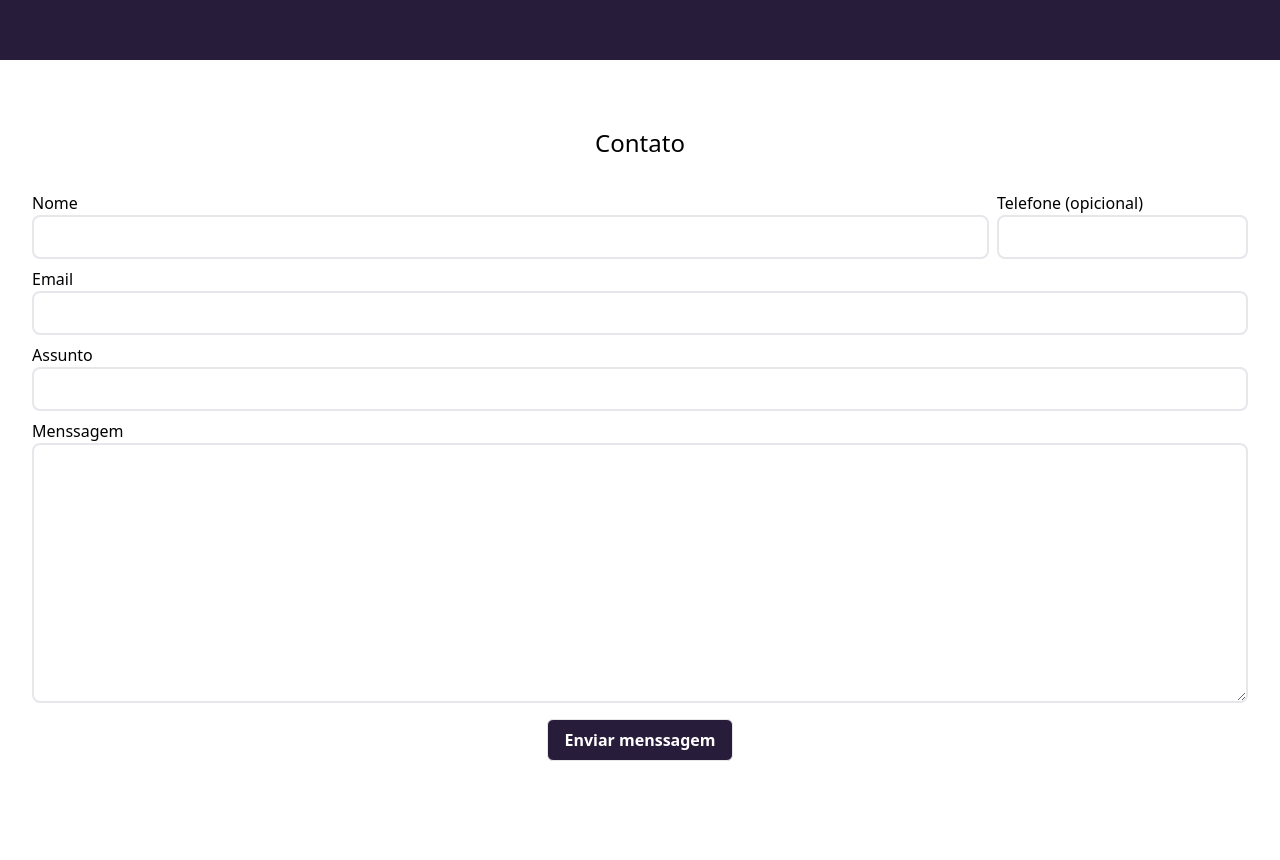
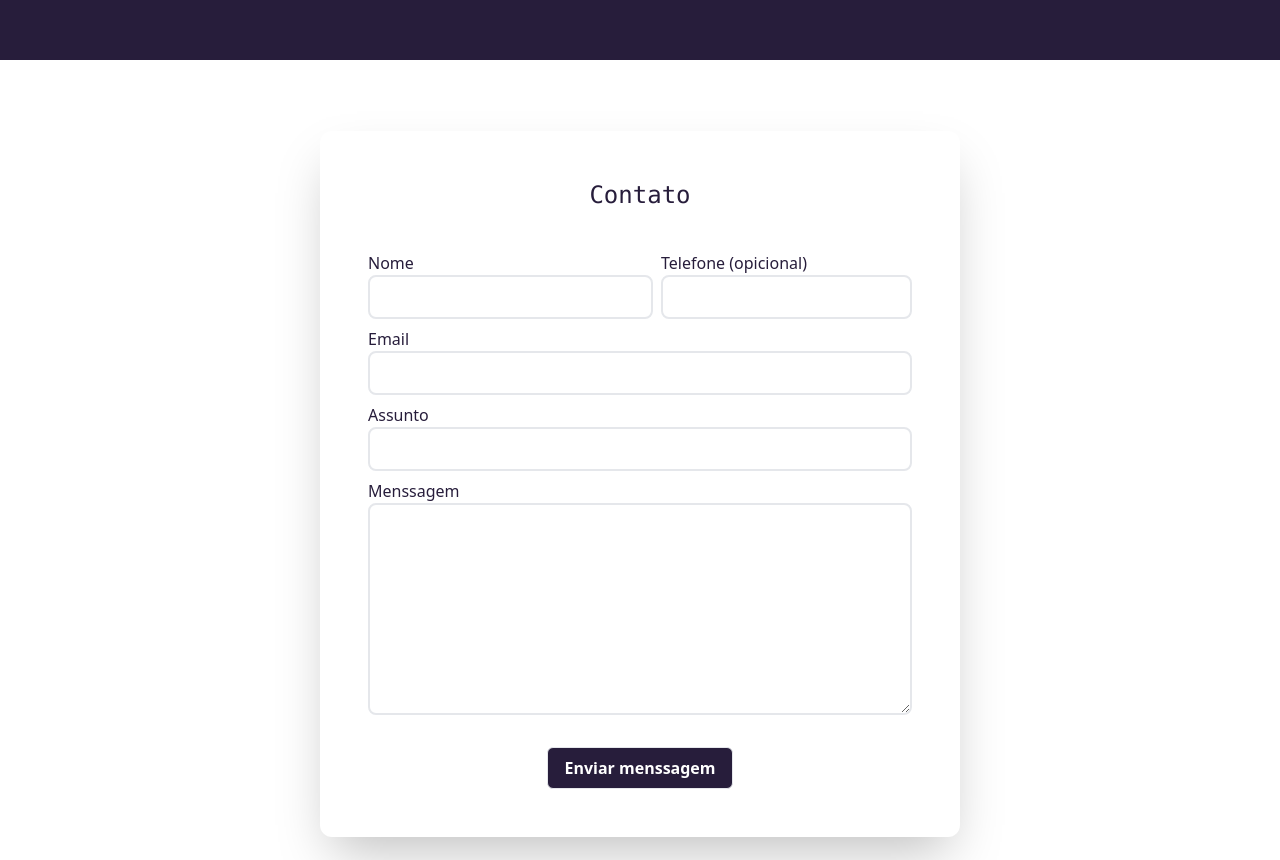
Before and after one commit to rafatosta/portifolio, a Next.js app: page / in a window 1280 px wide. Shown: the part 740-1600 px from the top of the page. Built offline with nearby package versions, Linux system fonts and the light colour scheme.

Commit message:
ajuste no card de contato

```diff
--- a/src/partials/Contact.tsx
+++ b/src/partials/Contact.tsx
@@ -67,11 +67,12 @@ export function Contact() {
   }
   return (
     <Container id="contact">
-      <h1 className="text-2xl">Contato</h1>
+      <div className="mt-36 lg:mt-12 p-4  rounded-xl shadow-2xl w-full lg:w-3/6">
         <form
           onSubmit={handleSubmit(onFormSubmit)}
-        className="flex flex-col justify-center items-center w-full p-8 gap-2"
+          className="flex flex-col justify-center items-center w-full p-8 gap-2 text-primary "
         >
+          <h1 className="text-2xl pb-8 font-mono ">Contato</h1>
           <div className="flex flex-col sm:flex-row w-full gap-2">
             <label className="flex flex-col w-full">
               Nome{" "}
@@ -82,7 +83,8 @@ export function Contact() {
                 {...register("name", { required: true })}
               />
               <span className="text-[red]">
-              {errors.name?.type === "required" && "Por favor, preencha o nome"}
+                {errors.name?.type === "required" &&
+                  "Por favor, preencha o nome"}
               </span>
             </label>
             <label className="flex flex-col ">
@@ -105,7 +107,8 @@ export function Contact() {
               {...register("email", { required: true })}
             />
             <span className="text-[red]">
-            {errors.email?.type === "required" && "Por favor, preencha o email"}
+              {errors.email?.type === "required" &&
+                "Por favor, preencha o email"}
             </span>
           </label>
 
@@ -128,7 +131,7 @@ export function Contact() {
             <textarea
               id="message"
               className="border-2 rounded-lg p-2"
-            rows={10}
+              rows={8}
               {...register("message", { required: true })}
             />
             <span className="text-[red]">
@@ -152,11 +155,12 @@ export function Contact() {
 
           <button
             type="submit"
-          className="border rounded-md font-semibold bg-primary text-white p-2 px-4 hover:bg-secondary hover:text-black active:bg-secondary/70"
+            className="border rounded-md font-semibold bg-primary text-white p-2 px-4 mt-4 hover:bg-secondary hover:text-black active:bg-secondary/70"
           >
             Enviar menssagem
           </button>
         </form>
+      </div>
     </Container>
   );
 }
```
Lines whose indentation alone changed are shown as unchanged.
